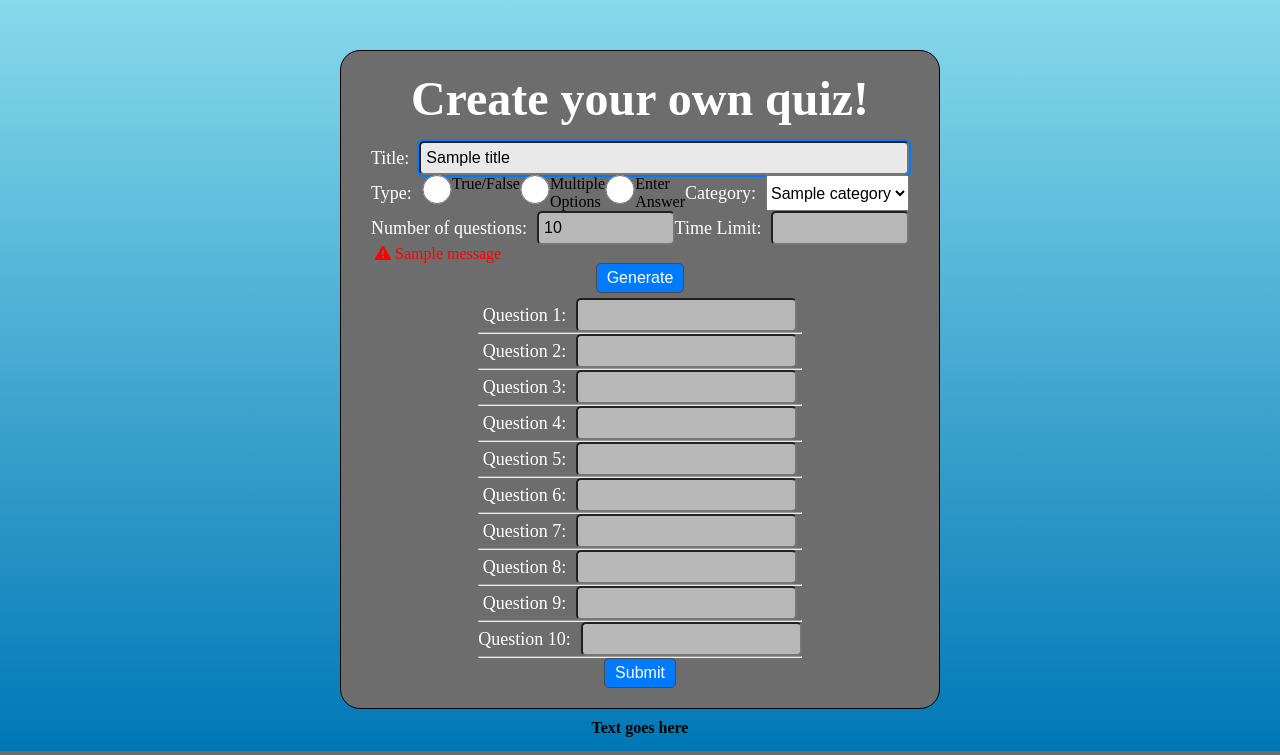
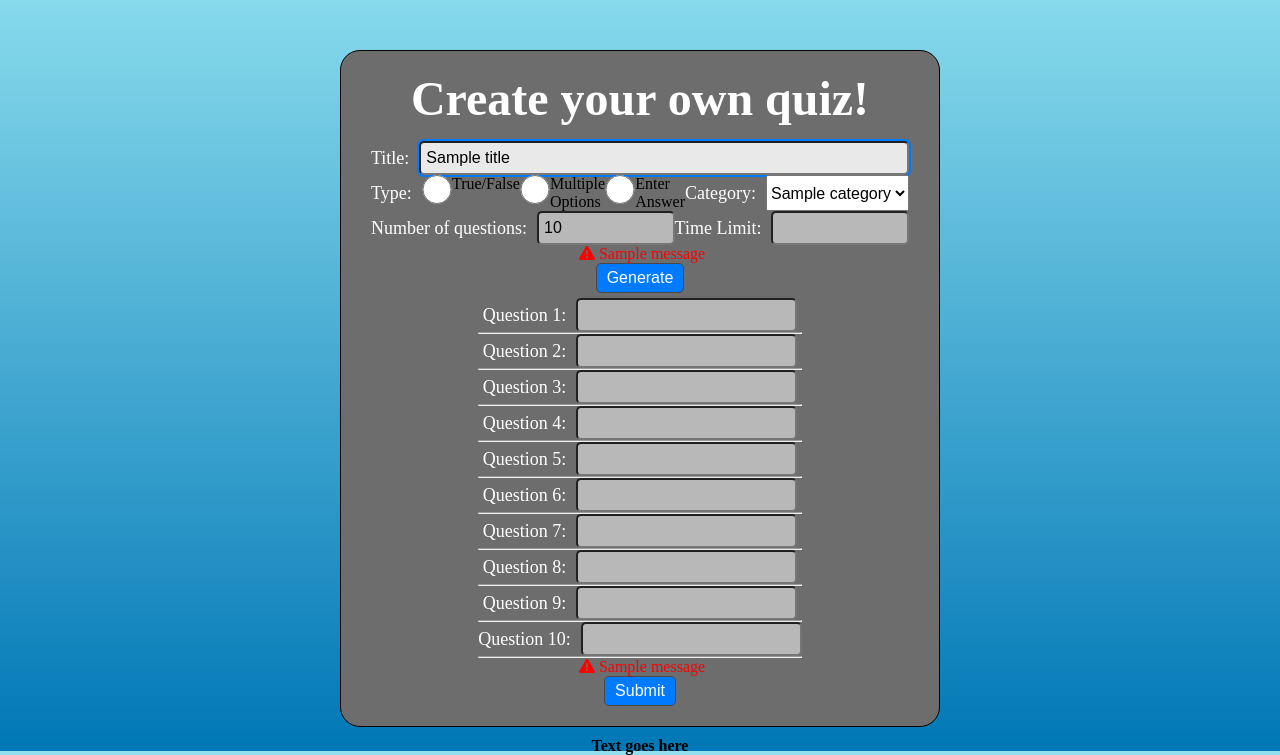
Before and after one commit to bendik-bo/cs50-final, a Flask app: template templates/create.html in a window 1280 px wide. Shown: the part 49-804 px from the top of the page. Run offline with Flask 3, Linux system fonts and the light colour scheme; the template is opened without the code that fills it: most values are stand-ins (such as "Sample title", 1, 10 or a date in 2020); one stand-in notice (Sample message) is shown; some libraries are stand-ins or nearby versions.

Commit message:
Added error message for Qs&As in create.html, started work on filled Qs&As persistent.

```diff
--- a/app.py
+++ b/app.py
@@ -281,16 +281,19 @@ def create():
 @login_required
 def submit():
     """Stores the quiz in DB and redirects to said quiz page"""
-    # title = request.form.get("title")
-    # quiztype = request.form.get("quiztype")
-    # category = request.form.get("category")
-    # amount = request.form.get("amount")
-    # time = request.form.get("time")
 
-    # insert_db("INSERT INTO users (username, password_hash) VALUES (?, ?)", [username, generate_password_hash(password)])
     quiz_data = session.pop("quiz_data", None)
+    print(quiz_data)
 
-    print(quiz_data)
+    for i in range(quiz_data["amount"]):
+        question = request.form.get(f"question{i+1}")
+        print((i+1),":", question)
+
+        if not question:
+            flash("Must fill in all the questions.", "failSubmit")
+            return render_template("create.html", amount=quiz_data["amount"], quiztype=quiz_data["type"], title=quiz_data["title"], checked=quiz_data["type"], categories=categories)
+
+
 
     # insert_db("INSERT INTO quizzes (title, category, creator_id) VALUES (?, ?, ?)", [request.form.get("title"), request.form.get("category"), session["user_id"]])
 
--- a/templates/create.html
+++ b/templates/create.html
@@ -75,12 +75,13 @@ Create Quiz
             />
         </div>
         {% with message = get_flashed_messages(category_filter=["failCreate"]) %}
-        {% if message %}
-        <span class="failureMsg"
-          ><i class="fas fa-exclamation-triangle icon"></i>{{ message | join(" ")
-          }}
-        </span>
-        {% endif %}
+            {% if message %}
+                <div class="field-row center">
+                    <span class="failureMsg">
+                        <i class="fas fa-exclamation-triangle icon"></i>{{ message | join(" ") }}
+                    </span>
+                </div>
+            {% endif %}
         {% endwith %}
         <div class="field-row center">
             <button class="field-btn" type="submit">Generate</button>
@@ -138,6 +139,15 @@ Create Quiz
                     <hr>
                 {% endfor %}
             </ul>
+            {% with message = get_flashed_messages(category_filter=["failSubmit"]) %}
+                {% if message %}
+                    <div class="field-row center">
+                        <span class="failureMsg">
+                            <i class="fas fa-exclamation-triangle icon"></i>{{ message | join(" ") }}
+                        </span>
+                    </div>
+                {% endif %}
+            {% endwith %}
             <div class="field-row center">
                 <button class="field-btn" type="submit">Submit</button>
             </div>
```
Also changed, not shown: notes/TODO.txt (+7 -1 lines).
